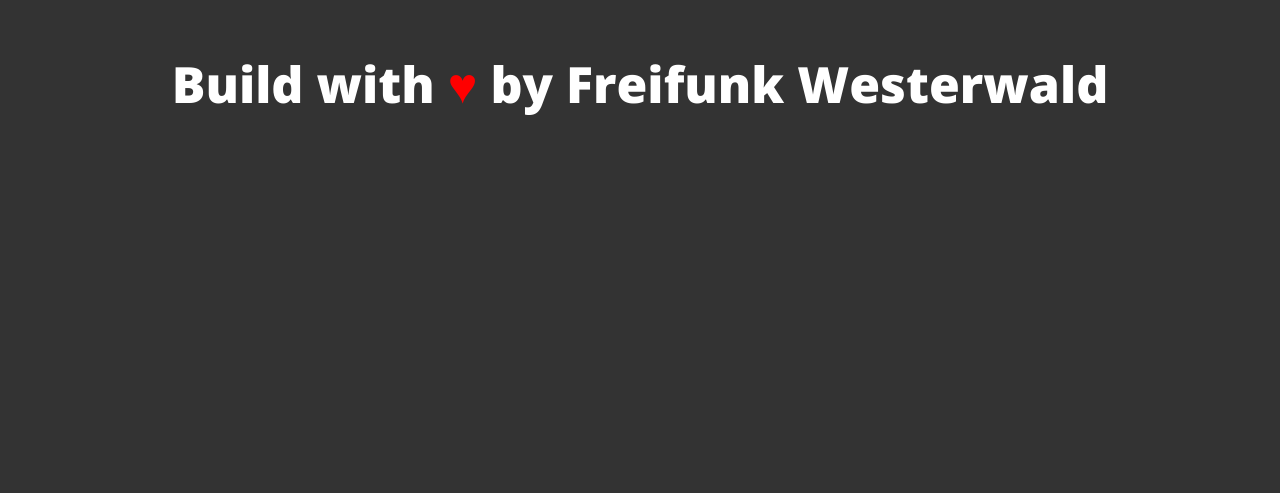
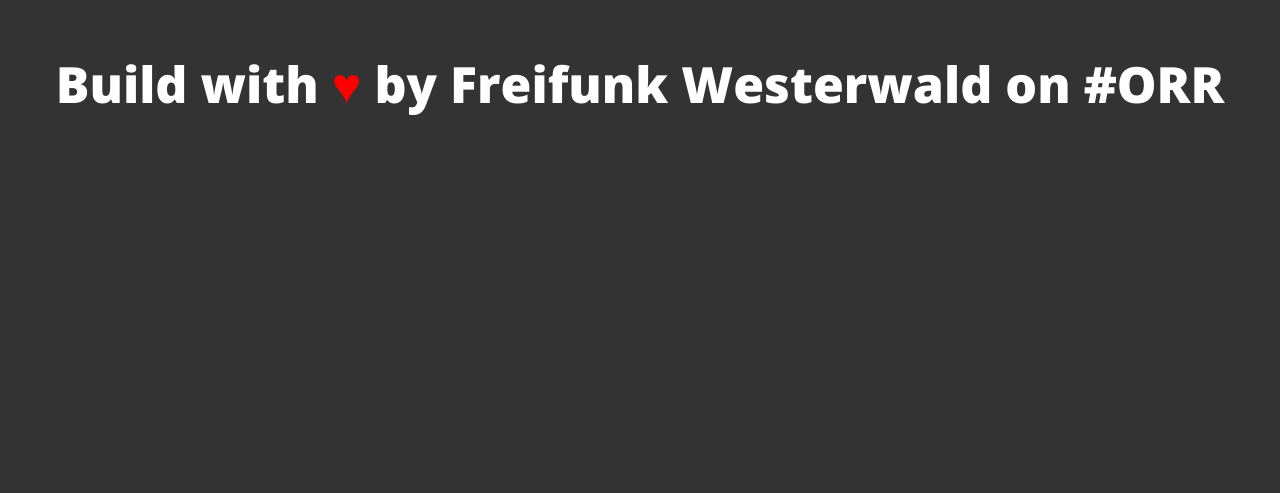
Before and after one commit to FreifunkWesterwald/socialtools, a website: page app/index.html in a window 1280 px wide. Shown: the top 493 px of the page. Drawn offline with nearby package versions, Linux system fonts and the light colour scheme; some packages are replaced by stand-ins of ours; files that its build step writes are made by us from their sources; no server answers; files whose address does not match are found by name.

Commit message:
Add #ORR

```diff
--- a/app/index.html
+++ b/app/index.html
@@ -11,7 +11,7 @@
 
   <div ng-view></div>
   <footer>
-	<h1>Build with <span style="color:red">&hearts;</span> by Freifunk Westerwald</h1>
+	<h1>Build with <span style="color:red">&hearts;</span> by Freifunk Westerwald on #ORR</h1>
 
   </footer>
   <img class="logo" src="https://raw.githubusercontent.com/FreifunkWesterwald/media/master/logo_ws.png"/>
```
